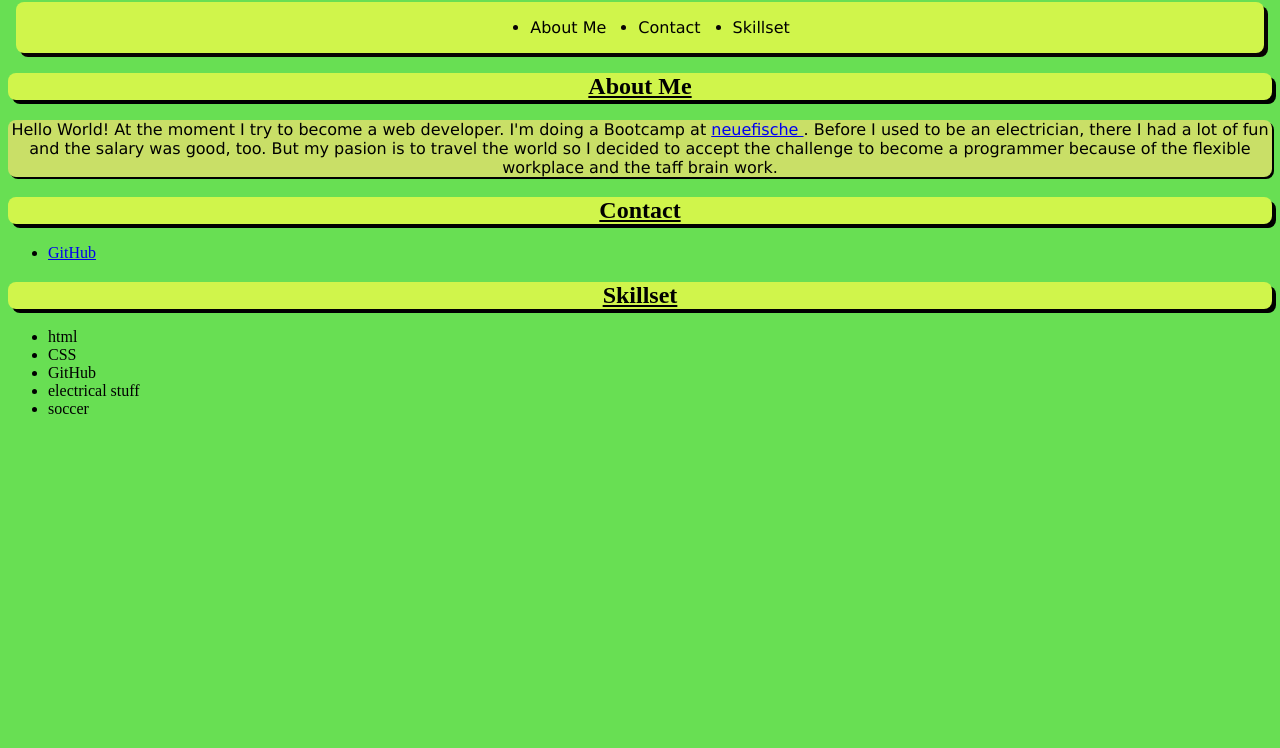
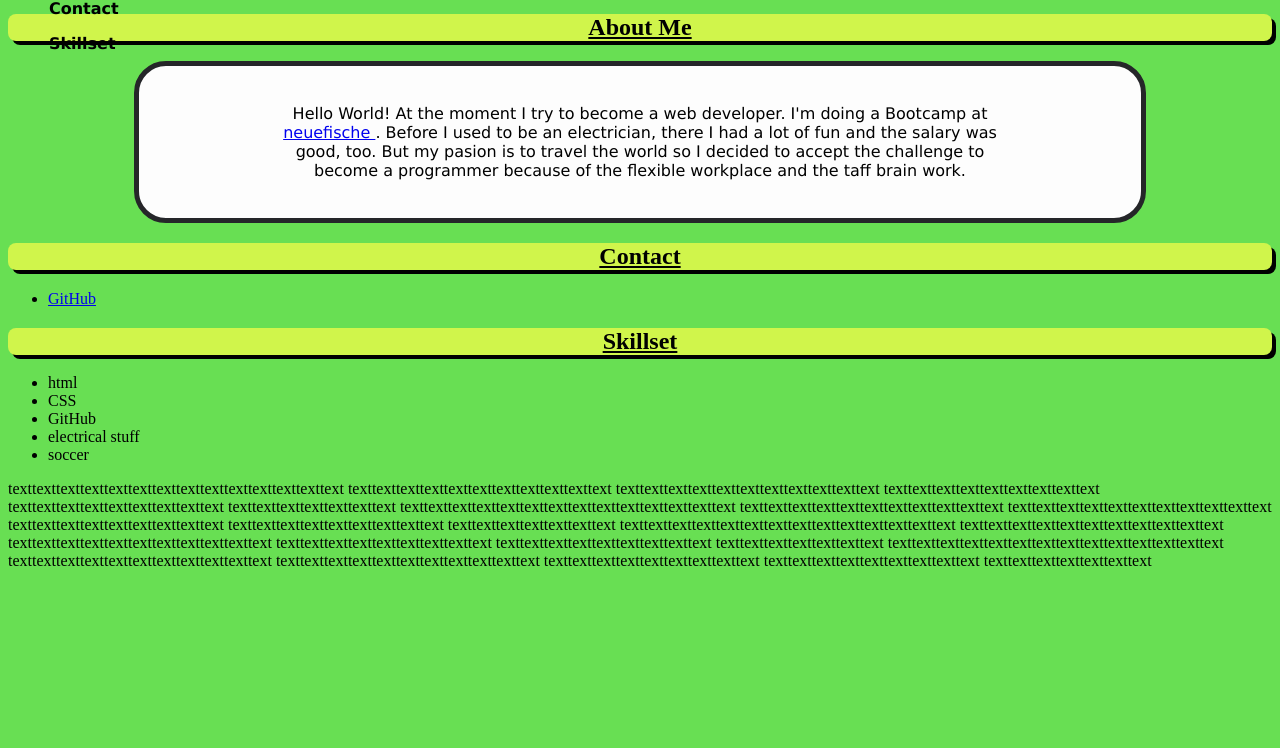
Before and after one commit to KilianBau/personal-website, a plain HTML site: page index.html in a window 1280 px wide. Shown: the part 52-800 px from the top of the page. Drawn offline with Linux system fonts and the light colour scheme.

Commit message:
add basic-style

```diff
--- a/CSS /styles.css
+++ b/CSS /styles.css
@@ -10,25 +10,31 @@ body {
   box-shadow: 4px 4px;
   color: rgb(10, 9, 9);
   width: 50%;
-  margin: 0 auto;
+  margin: auto;
+  justify-content: start;
 }
 
 .nav-bar {
   font-family: Verdana, Geneva, Tahoma, sans-serif;
   display: flex;
   justify-content: center;
-  flex-direction: row;
-  background-color: rgb(208, 245, 75);
-  border-radius: 8px;
   color: rgb(8, 3, 3);
-  box-shadow: 4px 4px;
-  margin: 8px;
+  position: fixed;
+  top: 0;
+  width: 10%;
+  background: transparent;
+  font-weight: 700;
 }
 
 .list-nav {
   display: flex;
   flex-wrap: wrap;
-  gap: 2rem;
+  gap: 1rem;
+  flex-direction: column;
+}
+
+nav ul li {
+  display: inline-block;
 }
 
 nav ul li a {
@@ -60,9 +66,11 @@ h2 {
 }
 
 .text {
-  background-color: rgb(201, 223, 103);
-  border-radius: 8px;
-  box-shadow: 2px 2px;
+  margin: 20px 10%;
+  border: 5px solid #252629;
+  padding: 3% 10%;
+  border-radius: 2rem;
+  font-family: Verdana, Geneva, Tahoma, sans-serif;
   text-align: center;
-  font-family: Verdana, Geneva, Tahoma, sans-serif;
+  background-color: rgb(253, 253, 253);
 }
--- a/index.html
+++ b/index.html
@@ -8,7 +8,6 @@
   </head>
   <body>
     <header>
-      <h1 class="headliner">Kilian's personal Website</h1>
       <nav id="nav" class="nav-bar">
         <ul class="list-nav">
           <li><a href="#about-me">About Me</a></li>
@@ -16,6 +15,7 @@
           <li><a href="#skillset">Skillset</a></li>
         </ul>
       </nav>
+      <h1 class="headliner">Kilian's personal Website</h1>
     </header>
     <main>
       <section id="about-me">
@@ -45,6 +45,31 @@
           <li>electrical stuff</li>
           <li>soccer</li>
         </ul>
+        <p>texttexttexttexttexttexttexttexttexttexttexttexttexttext
+          texttexttexttexttexttexttexttexttexttexttext
+          texttexttexttexttexttexttexttexttexttexttext
+          texttexttexttexttexttexttexttexttext
+          texttexttexttexttexttexttexttexttext
+          texttexttexttexttexttexttext
+          texttexttexttexttexttexttexttexttexttexttexttexttexttext
+          texttexttexttexttexttexttexttexttexttexttext
+          texttexttexttexttexttexttexttexttexttexttext
+          texttexttexttexttexttexttexttexttext
+          texttexttexttexttexttexttexttexttext
+          texttexttexttexttexttexttext
+          texttexttexttexttexttexttexttexttexttexttexttexttexttext
+          texttexttexttexttexttexttexttexttexttexttext
+          texttexttexttexttexttexttexttexttexttexttext
+          texttexttexttexttexttexttexttexttext
+          texttexttexttexttexttexttexttexttext
+          texttexttexttexttexttexttext
+          texttexttexttexttexttexttexttexttexttexttexttexttexttext
+          texttexttexttexttexttexttexttexttexttexttext
+          texttexttexttexttexttexttexttexttexttexttext
+          texttexttexttexttexttexttexttexttext
+          texttexttexttexttexttexttexttexttext
+          texttexttexttexttexttexttext
+        </p>
 
       </section>
     </main>
```
